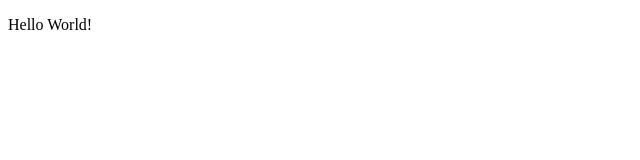
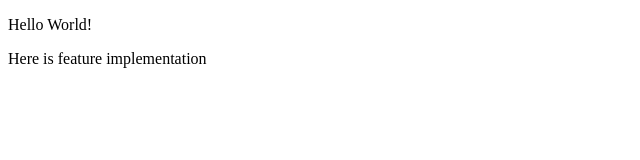
Before and after one commit to ajit7kumar/localrepo, a plain HTML site: page index.html in a window 1280 px wide. Shown: the whole page, without its empty margins (0-640 px from the left). Drawn offline with Linux system fonts and the light colour scheme.

Commit message:
A New feature has been added

```diff
--- a/index.html
+++ b/index.html
@@ -7,5 +7,8 @@
 </head>
 <body>
     <p>Hello World!</p>
+
+    <!-- Adding a new feature -->
+    <p>Here is feature implementation</p>
 </body>
 </html>
```
